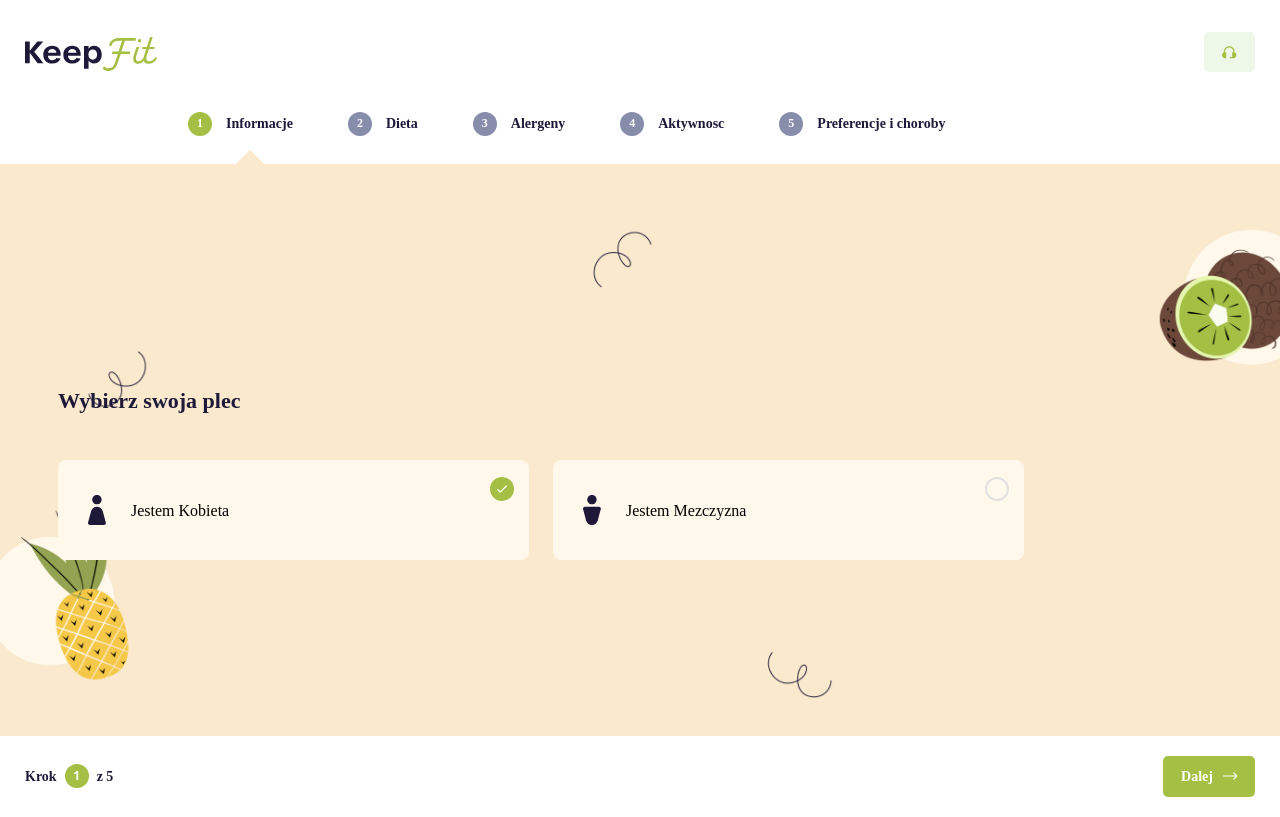
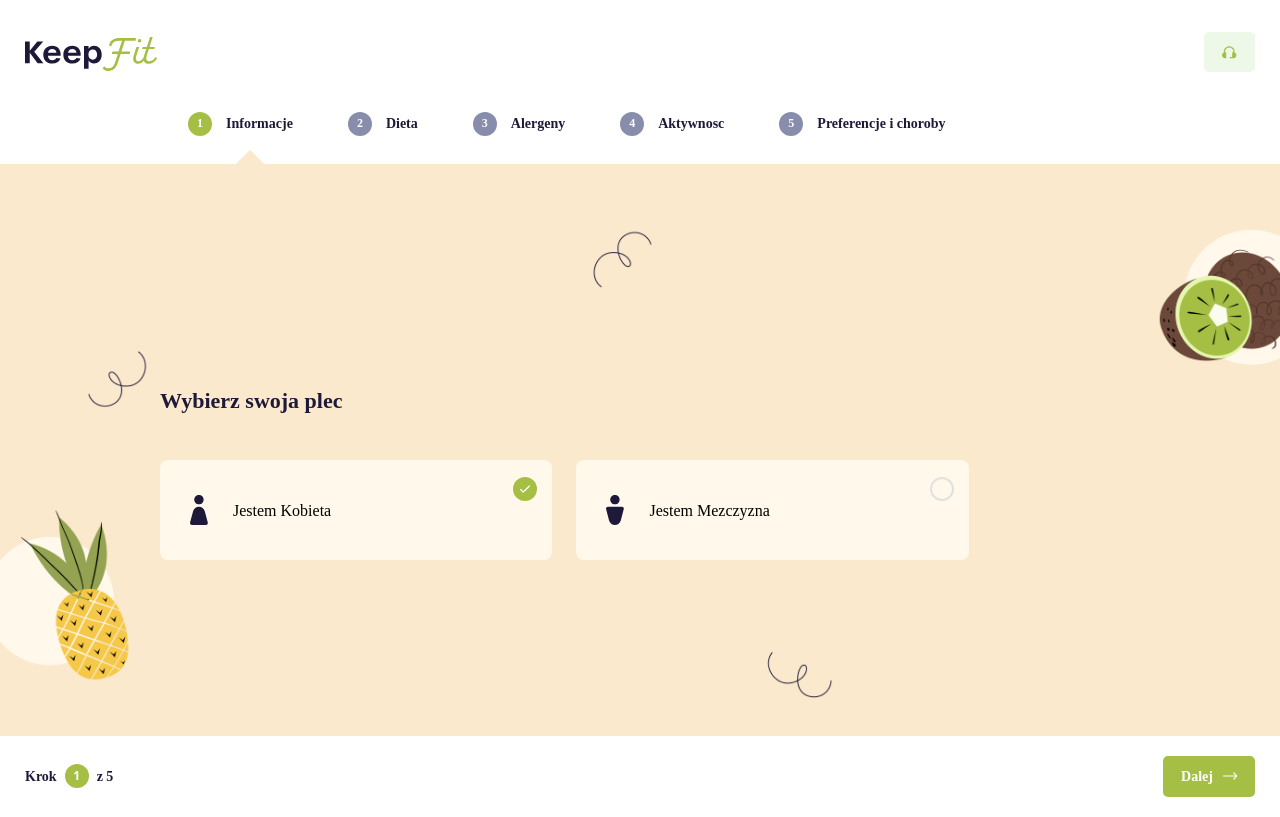
Before and after one commit to DamianTarczon/FitApp-frontend, a React (Create React App) app: page / in a window 1280 px wide. Built offline with nearby package versions, Linux system fonts and the light colour scheme; a web font is replaced by a local one.

Commit message:
remove form container padding and move that aligment to gender form margin

```diff
--- a/src/components/FormContainer/index.scss
+++ b/src/components/FormContainer/index.scss
@@ -1,16 +1,7 @@
-@import "~bootstrap/scss/bootstrap";
 
 .form-container {
   height: 572px;
   background-size: cover;
-  padding-top: 156px;
-  padding-bottom: 156px;
   display: flex;
   justify-content: center;
 }
-
-@include media-breakpoint-up(lg){
-  .form-container{
-    padding-top: 224px;
-  }
-}
--- a/src/components/GenderForm/index.scss
+++ b/src/components/GenderForm/index.scss
@@ -6,14 +6,16 @@
   display: flex;
   flex-direction: column;
   gap: 14px;
+  margin-top: 156px;
 }
 
 @include media-breakpoint-up(lg){
   .form{
     flex-direction: row;
     flex-wrap: wrap;
-    width: 1164px;
+    width: 75%;
     height: 175px;
     gap: 0px 24px;
+    margin-top: 224px;
   }
 }
--- a/src/components/RadioSelector/index.scss
+++ b/src/components/RadioSelector/index.scss
@@ -32,7 +32,7 @@
 
 @include media-breakpoint-up(lg){
   .gender-select-button {
-    width: 471px;
+    width: 40.88%;
     height: 100px;
   }
 }
```
